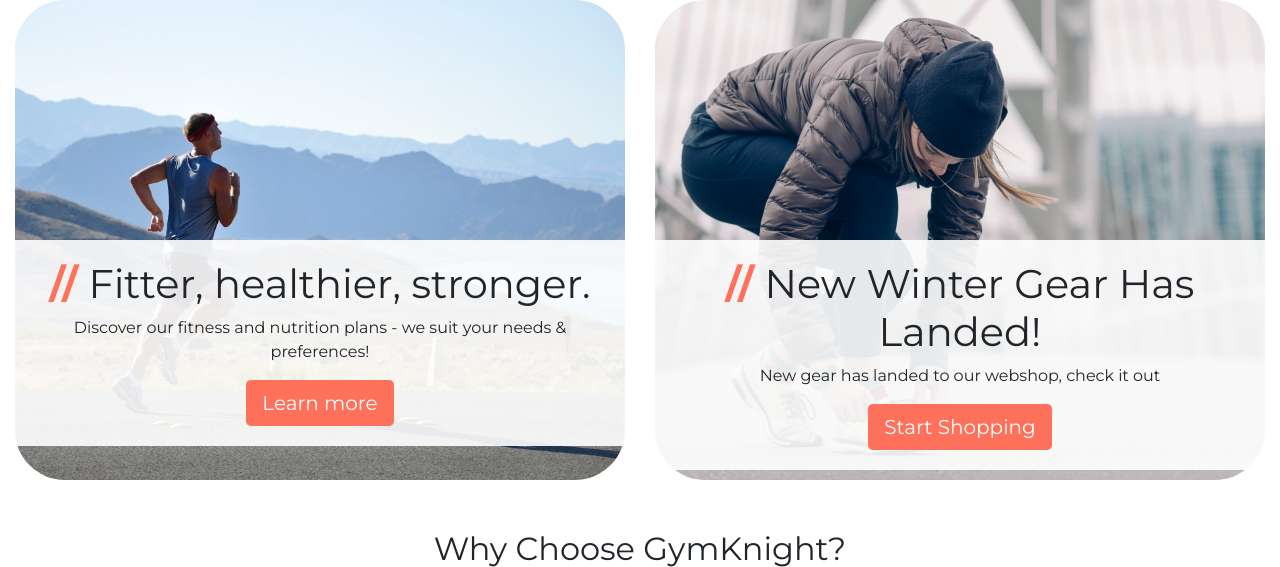
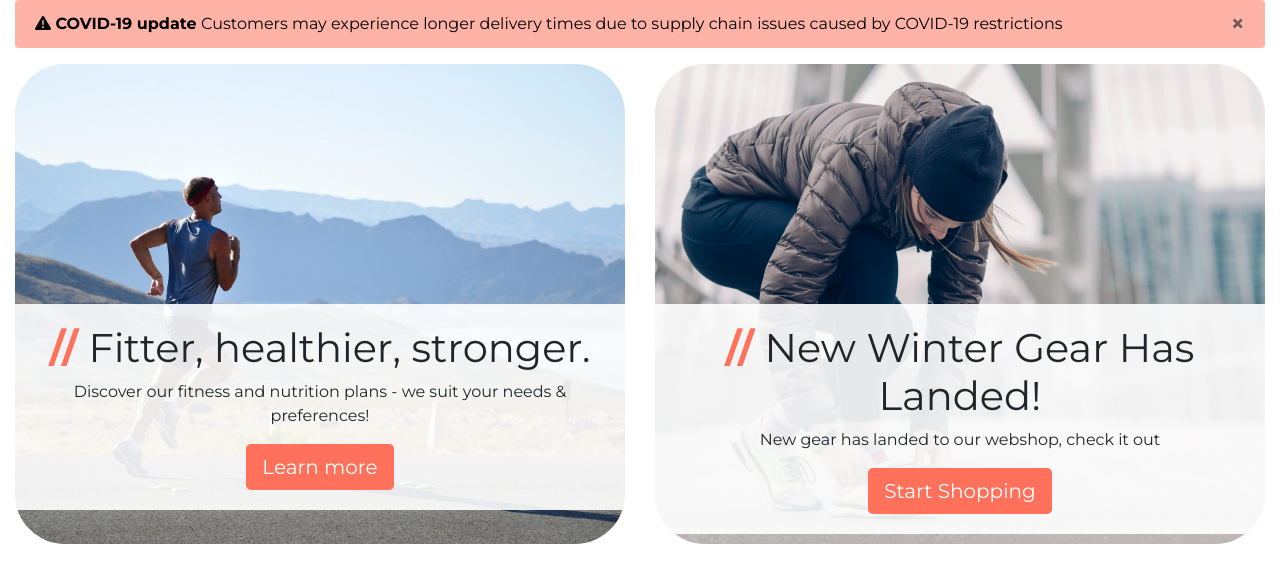
Before and after one commit to Code-Institute-Submissions/ci-gymknight, a Django app: page / in a window 1280 px wide. Shown: the part 126-693 px from the top of the page. Run offline with Django 3.2, Linux system fonts and the light colour scheme; some libraries are stand-ins or nearby versions.

Commit message:
Add in COVID header

```diff
--- a/gymknight/static/css/base.css
+++ b/gymknight/static/css/base.css
@@ -12,6 +12,13 @@
 /* Navbar styles */
 .navbar-brand {
     width: 100px;
+}
+
+/* Alert styles */
+.alert-info {
+  background-color: #ff715b88;
+  border: none;
+  color: black;
 }
 
 /* GymKnight button style */
--- a/gymknight/templates/includes/main_header.html
+++ b/gymknight/templates/includes/main_header.html
@@ -1,5 +1,11 @@
 {% load static %}
 <div class="container-fluid header-container">
+<div class="alert alert-info alert-dismissible fade show" role="alert">
+  <strong><i class="fas fa-exclamation-triangle"></i> COVID-19 update </strong>Customers may experience longer delivery times due to supply chain issues caused by COVID-19 restrictions
+  <button type="button" class="close" data-dismiss="alert" aria-label="Close">
+    <span aria-hidden="true">&times;</span>
+  </button>
+</div>
   <div class="row header-row">
     <div class="col-lg-6 d-none d-md-block">
       <div class="jumbotron services-jumbotron align-content-center">
```
